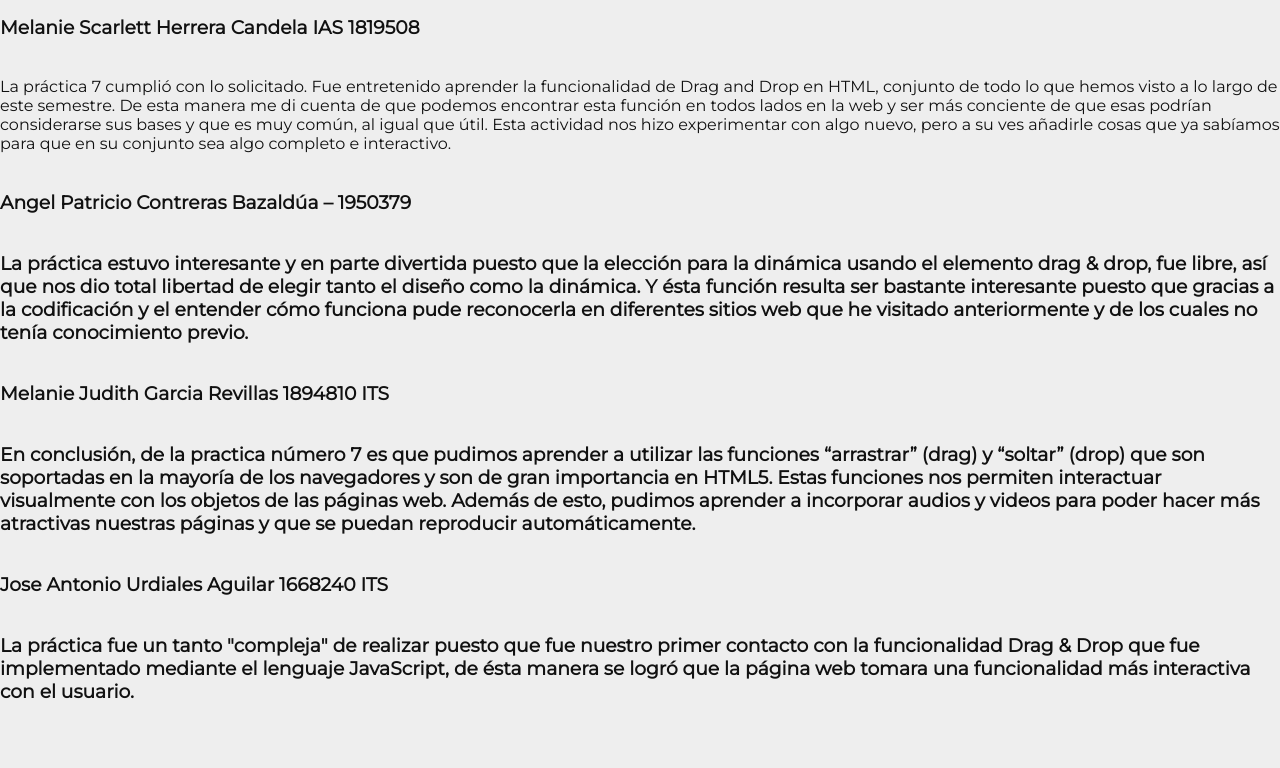
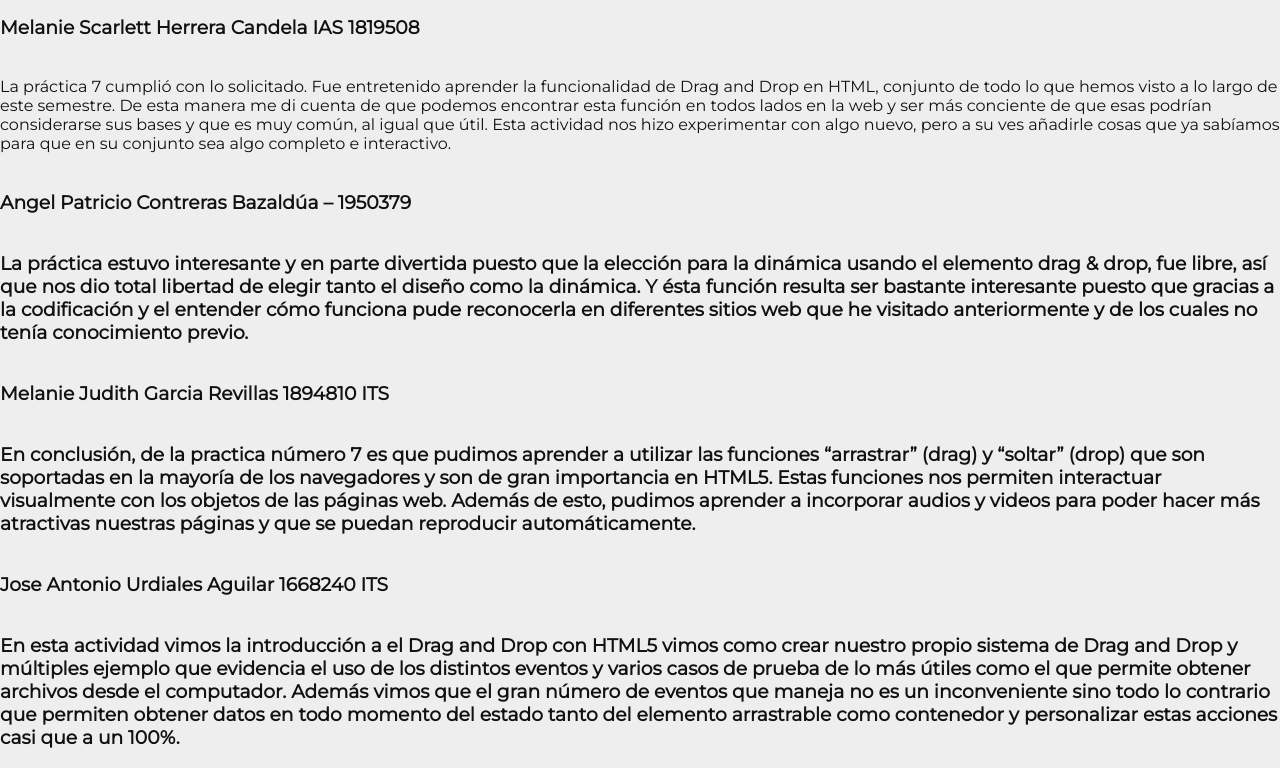
Before and after one commit to patriciocontreras616/LABPROWEB-EQUIPO9, a plain HTML site: page Practica 7.html in a window 1280 px wide. Shown: the part 1068-1836 px from the top of the page. Before the commit the page ends 1790 px from the top, so only its background shows below. Drawn offline with Linux system fonts and the light colour scheme.

Commit message:
Update Practica 7.html

```diff
--- a/Practica 7.html
+++ b/Practica 7.html
@@ -51,7 +51,9 @@
            </h3><br>
 
     <br> <h3> Jose Antonio Urdiales Aguilar 1668240 ITS </h3><br>
-    <br>   <h3> La práctica fue un tanto "compleja" de realizar puesto que fue nuestro primer contacto con la funcionalidad Drag & Drop que fue implementado mediante el lenguaje JavaScript, de ésta manera se logró que la página web tomara una funcionalidad más interactiva con el usuario.
+    <br>   <h3> En esta actividad vimos la  introducción a el Drag and Drop con HTML5 vimos como crear nuestro propio sistema de Drag and Drop y múltiples ejemplo que evidencia el uso de los distintos eventos y varios casos de prueba de lo más útiles como el que permite obtener archivos desde el computador.
+
+Además vimos que el gran número de eventos que maneja no es un inconveniente sino todo lo contrario que permiten obtener datos en todo momento del estado tanto del elemento arrastrable como contenedor y personalizar estas acciones casi que a un 100%.
 
            </h3><br>
 
```
